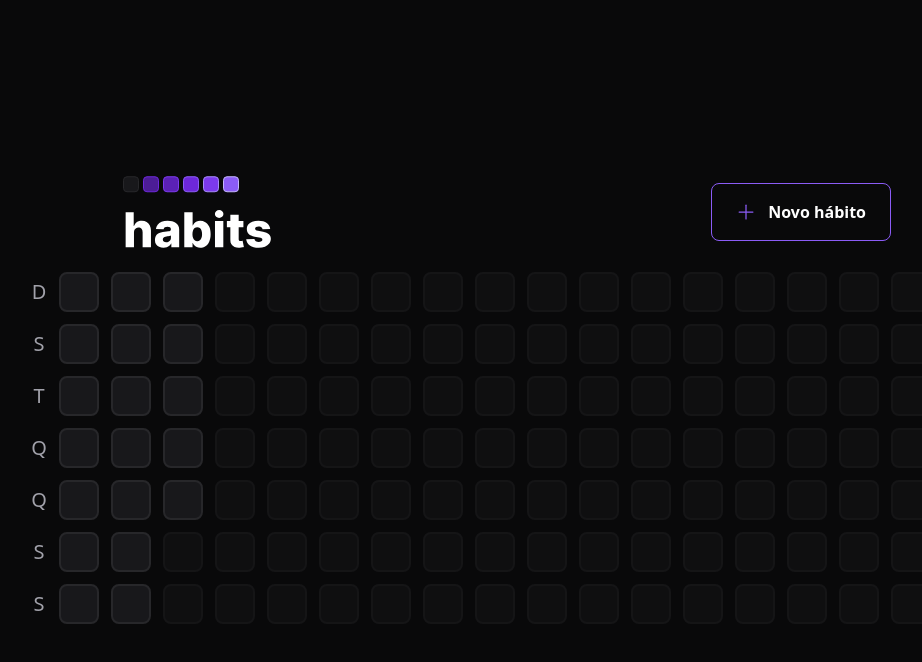
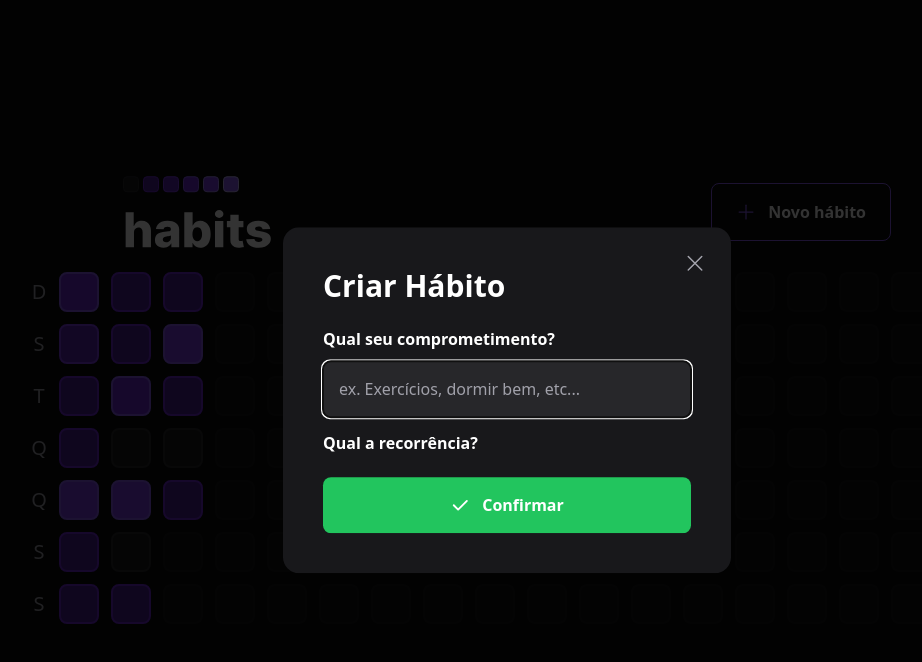
Before and after one commit to JeffyMesquita/web-nlw-setup, a React (Vite) app: page / in a window 1280 px wide. Both pictures are taken after a click on the button "Novo hábito". Shown: the top 662 px of the page, without its empty margins (133-1055 px from the left). Built offline with nearby package versions, Linux system fonts and the light colour scheme.

Commit message:
Aula 03 Done

```diff
--- a/package.json
+++ b/package.json
@@ -9,6 +9,9 @@
     "preview": "vite preview"
   },
   "dependencies": {
+    "@radix-ui/react-dialog": "^1.0.2",
+    "@radix-ui/react-popover": "^1.0.3",
+    "clsx": "^1.2.1",
     "dayjs": "^1.11.7",
     "phosphor-react": "^1.4.1",
     "react": "^18.2.0",
--- a/src/components/HabitDay/index.tsx
+++ b/src/components/HabitDay/index.tsx
@@ -1,9 +1,50 @@
-interface HabitProps {
+import * as Popover from '@radix-ui/react-popover';
+import clsx from 'clsx';
+import { X } from 'phosphor-react';
+
+import { ProgressBar } from '../ProgressBar';
+
+interface HabitDayProps {
   completed: number;
+  amount: number;
 }
 
-export function HabitDay({ completed }: HabitProps) {
+export function HabitDay({ amount, completed }: HabitDayProps) {
+  const completedPercentage = Math.round((completed / amount) * 100);
+
   return (
-    <div className="w-10 h10 bg-zinc-900 border-2 border-zinc-800 rounded-lg"></div>
+    <Popover.Root>
+      <Popover.Trigger
+        className={clsx('w-10 h10 border-2 rounded-lg', {
+          'bg-violet-900 border-violet-700': completedPercentage >= 80,
+          'bg-violet-800 border-violet-600':
+            completedPercentage >= 60 && completedPercentage < 80,
+          'bg-violet-700 border-violet-500':
+            completedPercentage >= 40 && completedPercentage < 60,
+          'bg-violet-600 border-violet-500':
+            completedPercentage >= 20 && completedPercentage < 40,
+          'bg-violet-500 border-violet-400 ':
+            completedPercentage > 0 && completedPercentage < 20,
+          'bg-zinc-900 border-zinc-800': completedPercentage === 0,
+        })}
+      />
+
+      <Popover.Portal>
+        <Popover.Content className="min-w-[320px] p-6 rounded-2xl bg-zinc-900 flex flex-col">
+          <Popover.Arrow className="fill-zinc-900 " height={8} width={16} />
+          <Popover.Close className="absolute right-6 top-6 text-zinc-400 hover:text-zinc-200">
+            <X size={24} fontWeight={600} aria-label="Fechar" />
+          </Popover.Close>
+
+          <span className="font-semibold text-zinc-400">Quinta-feira</span>
+          <span className="mt-1 font-extrabold leading-tight text-3xl">
+            19/01
+          </span>
+
+          <span className="font-semibold text-zinc-700 mt-3 text-xs">{`${completedPercentage}% dos hábitos completos.`}</span>
+          <ProgressBar progress={completedPercentage} />
+        </Popover.Content>
+      </Popover.Portal>
+    </Popover.Root>
   );
 }
--- a/src/components/Header/index.tsx
+++ b/src/components/Header/index.tsx
@@ -1,8 +1,9 @@
-import { Plus } from 'phosphor-react';
+import { Plus, X } from 'phosphor-react';
+import * as Dialog from '@radix-ui/react-dialog';
 import { useCallback, useState } from 'react';
 
 import LogoImage from '../../assets/HabitsLogo.svg';
-
+import { NewHabitForm } from '../NewHabitForm';
 
 export function Header() {
   const [isHovered, setIsHovered] = useState<boolean>(false);
@@ -18,15 +19,33 @@
     <div className="w-full max-w-3xl mx-auto flex items-center justify-between">
       <img src={LogoImage} alt="Habits Logo" />
 
-      <button
+      <Dialog.Root>
+        <Dialog.Trigger
           type="button"
-        className="border border-violet-500 font-semibold rounded-lg px-6 py-4 flex items-center gap-3 hover:border-violet-300 hover:bg-violet-500"
+          className="border border-violet-500 font-semibold rounded-lg px-6 py-4 flex items-center gap-3 hover:border-violet-600 hover:bg-violet-800"
           onMouseEnter={() => setIsHovered(true)}
           onMouseLeave={() => setIsHovered(false)}
+          onClick={() => {}}
         >
           <Plus size={20} fontWeight="600" className={changeClass(isHovered)} />
           Novo hábito
-      </button>
+        </Dialog.Trigger>
+
+        <Dialog.Portal>
+          <Dialog.Overlay className='w-screen h-screen bg-black/80 fixed inset-0' />
+          <Dialog.Content className='absolute p-10 bg-zinc-900 rounded-2xl w-full max-w-md top-1/2 left-1/2 -translate-x-1/2 -translate-y-1/2'>
+            <Dialog.Close className='absolute right-6 top-6 text-zinc-400 hover:text-zinc-200'>
+              <X size={24} fontWeight={600} aria-label="Fechar" />
+            </Dialog.Close>
+
+            <Dialog.Title className='text-3xl leading-tight font-extrabold'>
+              Criar Hábito
+            </Dialog.Title>
+
+            <NewHabitForm />
+          </Dialog.Content>
+        </Dialog.Portal>
+      </Dialog.Root>
     </div>
   );
 }
--- /dev/null
+++ b/src/components/NewHabitForm/index.tsx
@@ -0,0 +1,28 @@
+import { Check } from 'phosphor-react';
+
+export function NewHabitForm() {
+  return (
+    <form className="w-full flex flex-col mt-6">
+      <label htmlFor="title" className="font-semibold leading-tight">
+        Qual seu comprometimento?
+      </label>
+
+      <input
+        type="text"
+        id="title"
+        placeholder="ex. Exercícios, dormir bem, etc..."
+        className="p-4 rounded-lg mt-3 bg-zinc-800 text-white placeholder:text-zinc-400"
+        autoFocus
+      />
+
+      <label htmlFor="" className="font-semibold leading-tight mt-4">
+        Qual a recorrência?
+      </label>
+
+      <button type="submit" className='mt-6 rounded-lg p-4 flex items-center justify-center gap-3 font-semibold bg-green-500 hover:bg-green-700'>
+        <Check size={20} weight="bold" />
+        Confirmar
+      </button>
+    </form>
+  );
+}
--- /dev/null
+++ b/src/components/ProgressBar/index.tsx
@@ -0,0 +1,19 @@
+interface ProgressBarProps {
+  progress: number;
+}
+
+export function ProgressBar({ progress = 0 }: ProgressBarProps) {
+  return (
+    <div className="h-3 rounded-xl bg-zinc-700 w-full mt-1">
+      <div
+        className="h-3 rounded-xl bg-violet-600"
+        role="progressbar"
+        aria-label="Progresso de hábitos completados nesse dia"
+        aria-value={progress}
+        style={{
+          width: `${progress}%`,
+        }}
+      />
+    </div>
+  );
+}
--- a/src/components/SummaryTable/index.tsx
+++ b/src/components/SummaryTable/index.tsx
@@ -24,7 +24,7 @@
 
       <div className="grid grid-rows-7 grid-flow-col gap-3">
         {summaryDates.map((date) => {
-          return <HabitDay completed key={date.toString()} />;
+          return (<HabitDay amount={5} completed={Math.round(Math.random() * 5)}key={date.toString()} />);
         })}
 
         {amountOfDaysToFill > 0 &&
```
Also changed, not shown: 1 other file (tests, documents, lock files or other folders). Lines whose indentation alone changed are shown as unchanged.
